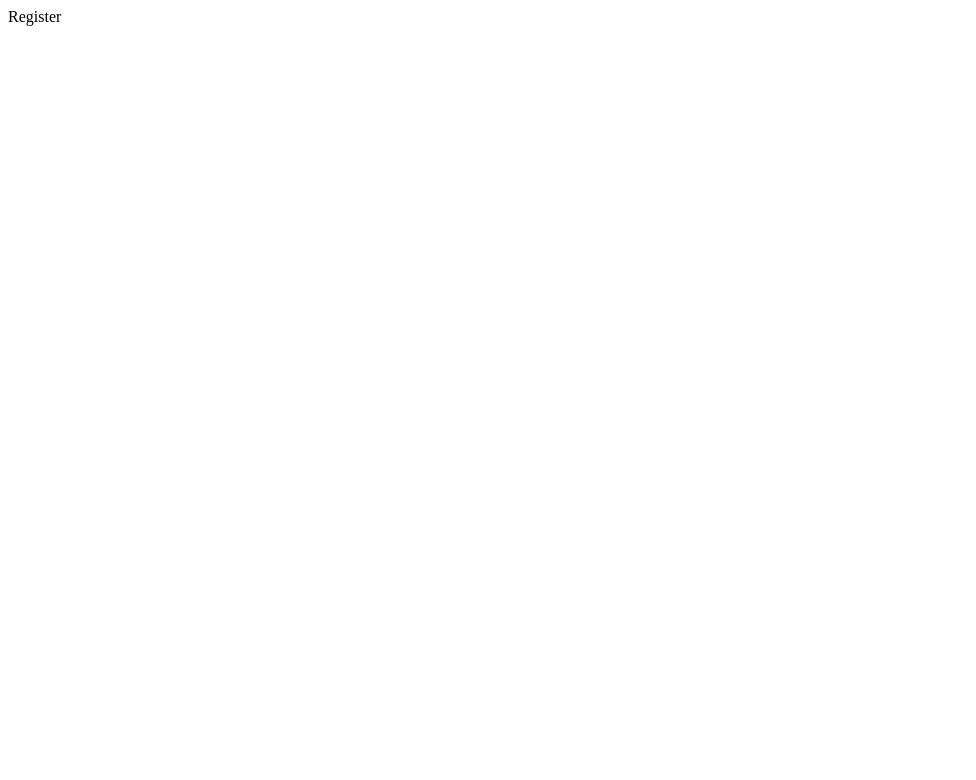
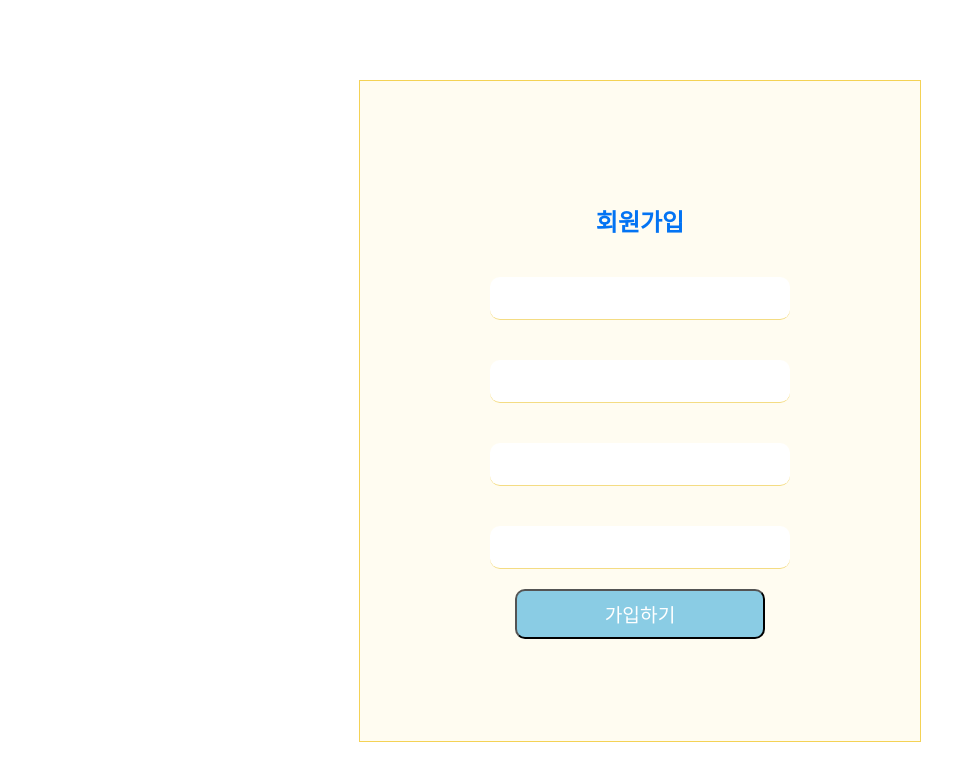
Before and after one commit to dongne-hanpan/FE, a React (Create React App) app: page /register in a window 1280 px wide. Shown: the top 780 px of the page, without its empty margins (0-976 px from the left). Built offline with nearby package versions, Linux system fonts and the light colour scheme.

Commit message:
feat : #3 Setting signin,signup in registerPage, make reuseButton

```diff
--- /dev/null
+++ b/src/components/register/Button.js
@@ -0,0 +1,49 @@
+import styled, { css } from "styled-components";
+
+const Button = ({ children, bgColor, color, btnSize }) => {
+  return (
+    <Btn color={color} bgColor={bgColor} btnSize={btnSize}>
+      {children}
+    </Btn>
+  );
+};
+export default Button;
+Button.defaultProps = {
+  btnSize: "mid",
+  bgColor: "rgba(138, 204, 228, 1)",
+  color: "white",
+};
+const Btn = styled.button`
+  display: flex;
+  align-items: center;
+  justify-content: center;
+  font-weight: 500;
+  cursor: pointer;
+  border-radius: 10px;
+  color: ${({ color }) => color};
+  background-color: ${({ bgColor }) => bgColor};
+  ${({ btnSize }) =>
+    btnSize === "large" &&
+    css`
+      width: 250px;
+      height: 50px;
+      font-size: 1.2rem;
+    `}
+  ${({ btnSize }) =>
+    btnSize === "mid" &&
+    css`
+      width: 100px;
+      height: 40px;
+      font-size: 1.2rem;
+    `}
+    ${({ btnSize }) =>
+    btnSize === "small" &&
+    css`
+      width: 50px;
+      height: 30px;
+      font-size: 1.2rem;
+    `}
+  &:hover {
+    background-color: rgba(202, 227, 236, 1);
+  }
+`;
--- a/src/pages/Register.js
+++ b/src/pages/Register.js
@@ -1,12 +1,16 @@
-import React from 'react';
-
+import React, { useState } from "react";
+import Signin from "../components/register/Signin";
+import Signup from "../components/register/Signup";
 
 const Register = () => {
+  const [openSignin, setOpenSignin] = useState(false);
+  const [openSignup, setOpenSignun] = useState(true);
   return (
     <div>
-      Register
+      {openSignin && <Signin />}
+      {openSignup && <Signup />}
     </div>
-  )
-}
+  );
+};
 
 export default Register;
```
